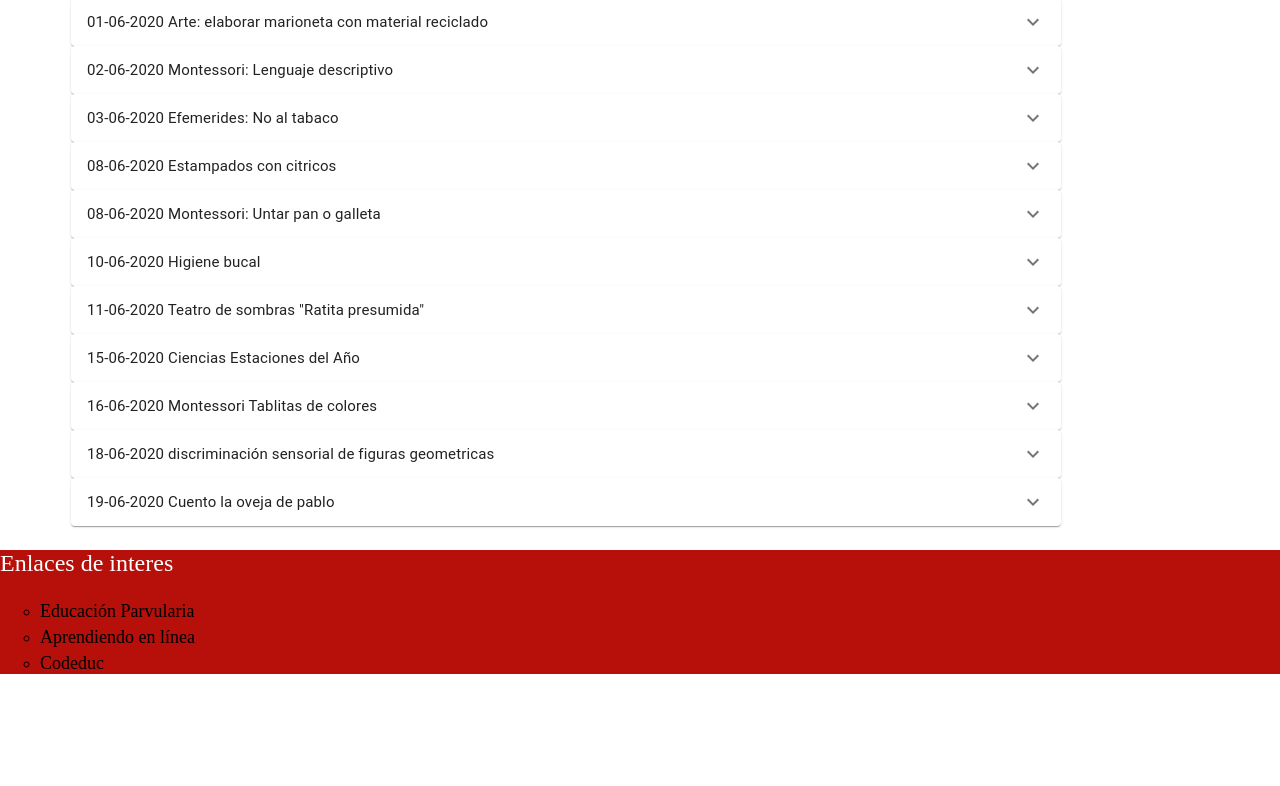
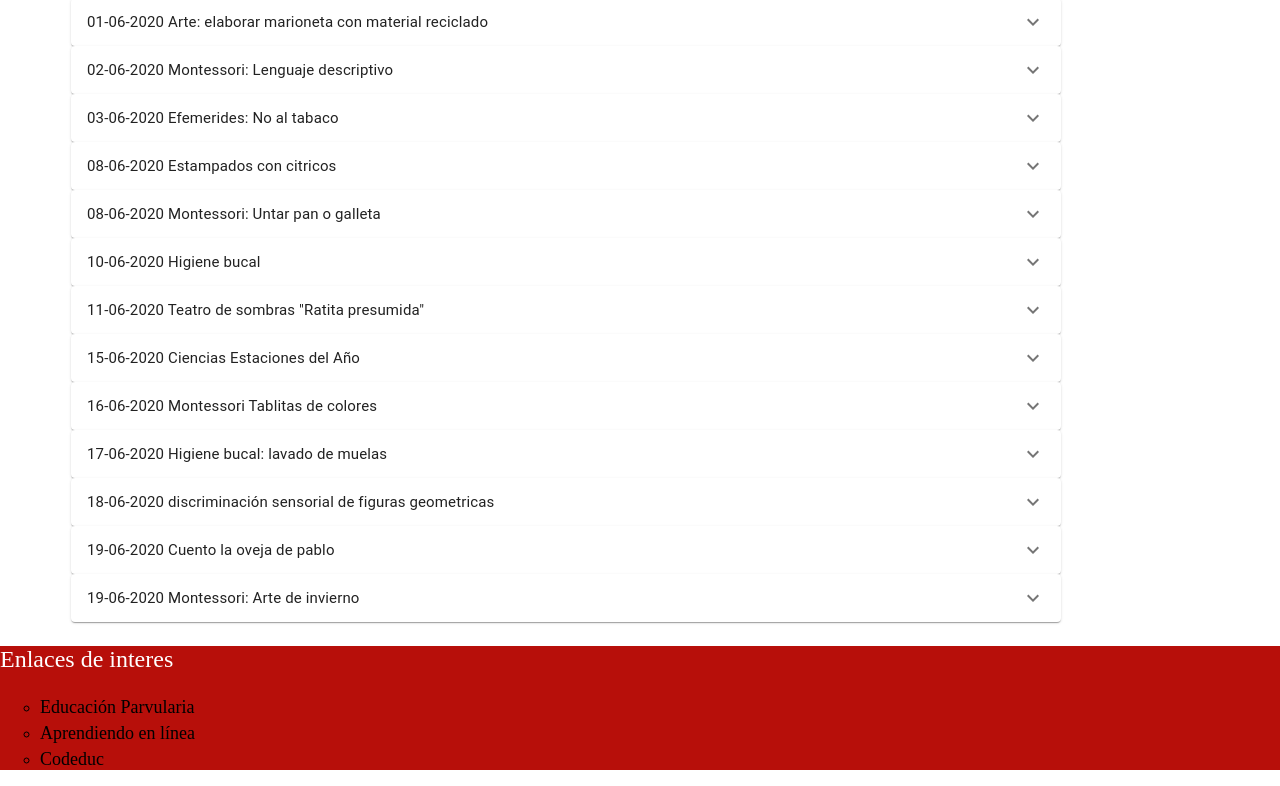
Before and after one commit to Pablohack/rayenmapucomunidad, a React (Create React App) app: page /videos in a window 1280 px wide. Shown: the part 2321-3107 px from the top of the page. Before the commit the page ends 3011 px from the top, so only its background shows below. Built offline with nearby package versions, Linux system fonts and the light colour scheme.

Commit message:
add video

```diff
--- a/src/containers/videos/videoLayout.tsx
+++ b/src/containers/videos/videoLayout.tsx
@@ -732,6 +732,20 @@ export default function VideoLayout() {
                         aria-controls="panel1a-content"
                         id="panel1a-header"
                     >
+                        <Typography className={classes.heading}>17-06-2020 Higiene bucal: lavado de muelas</Typography>
+                    </ExpansionPanelSummary>
+                    <ExpansionPanelDetails className={classes.body}>
+                        <VideoPlayer link='https://youtu.be/QRr_hfcxIJQ'></VideoPlayer>
+                    </ExpansionPanelDetails>
+                </ExpansionPanel>
+            </div>
+            <div className={classes.root}>
+                <ExpansionPanel>
+                    <ExpansionPanelSummary
+                        expandIcon={<ExpandMoreIcon />}
+                        aria-controls="panel1a-content"
+                        id="panel1a-header"
+                    >
                         <Typography className={classes.heading}>18-06-2020 discriminación sensorial de figuras geometricas</Typography>
                     </ExpansionPanelSummary>
                     <ExpansionPanelDetails className={classes.body}>
@@ -753,6 +767,20 @@ export default function VideoLayout() {
                     </ExpansionPanelDetails>
                 </ExpansionPanel>
             </div>
+            <div className={classes.root}>
+                <ExpansionPanel>
+                    <ExpansionPanelSummary
+                        expandIcon={<ExpandMoreIcon />}
+                        aria-controls="panel1a-content"
+                        id="panel1a-header"
+                    >
+                        <Typography className={classes.heading}>19-06-2020 Montessori: Arte de invierno</Typography>
+                    </ExpansionPanelSummary>
+                    <ExpansionPanelDetails className={classes.body}>
+                        <VideoPlayer link='https://youtu.be/9tzi2shzQsE'></VideoPlayer>
+                    </ExpansionPanelDetails>
+                </ExpansionPanel>
+            </div>
 
         </Box>
 
```
